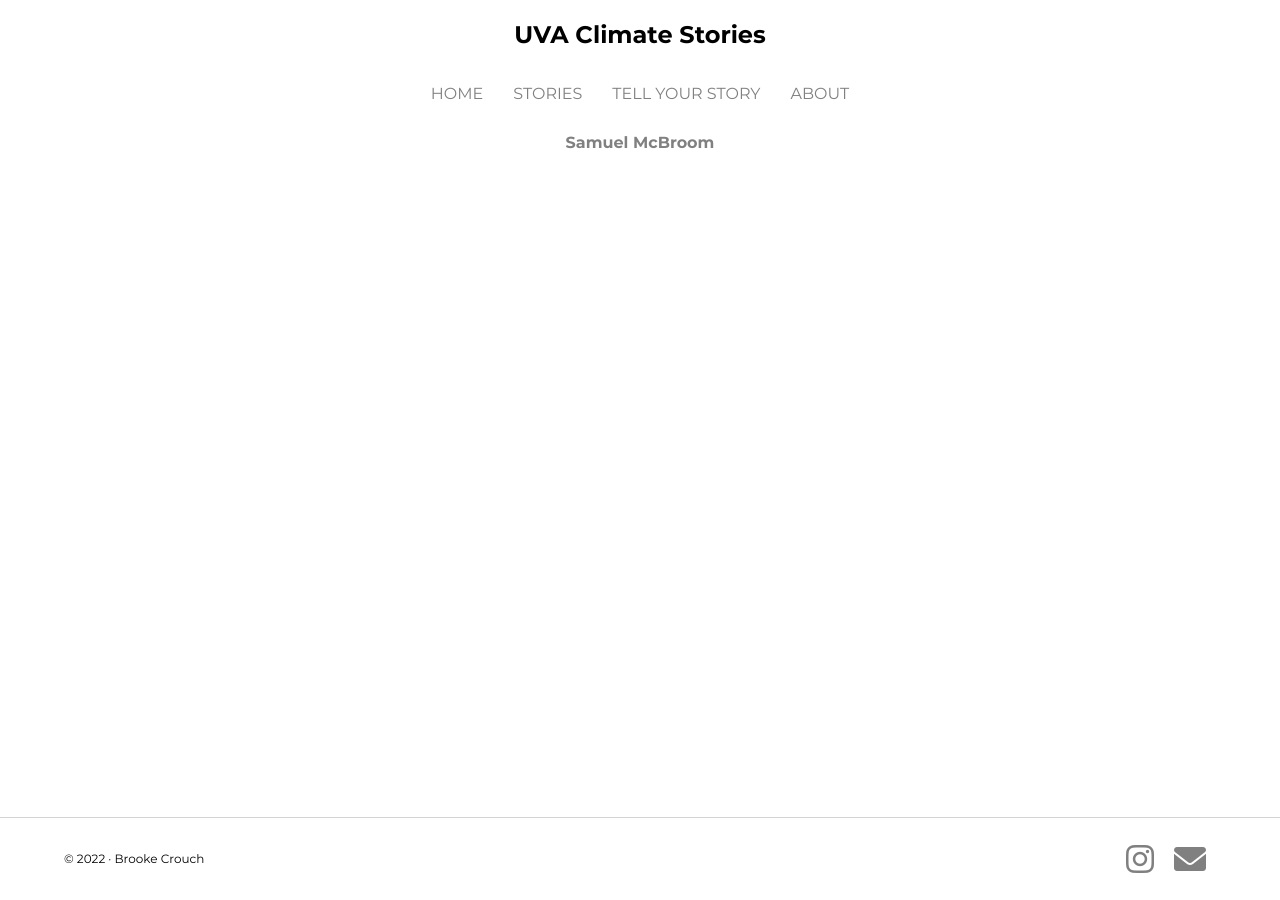
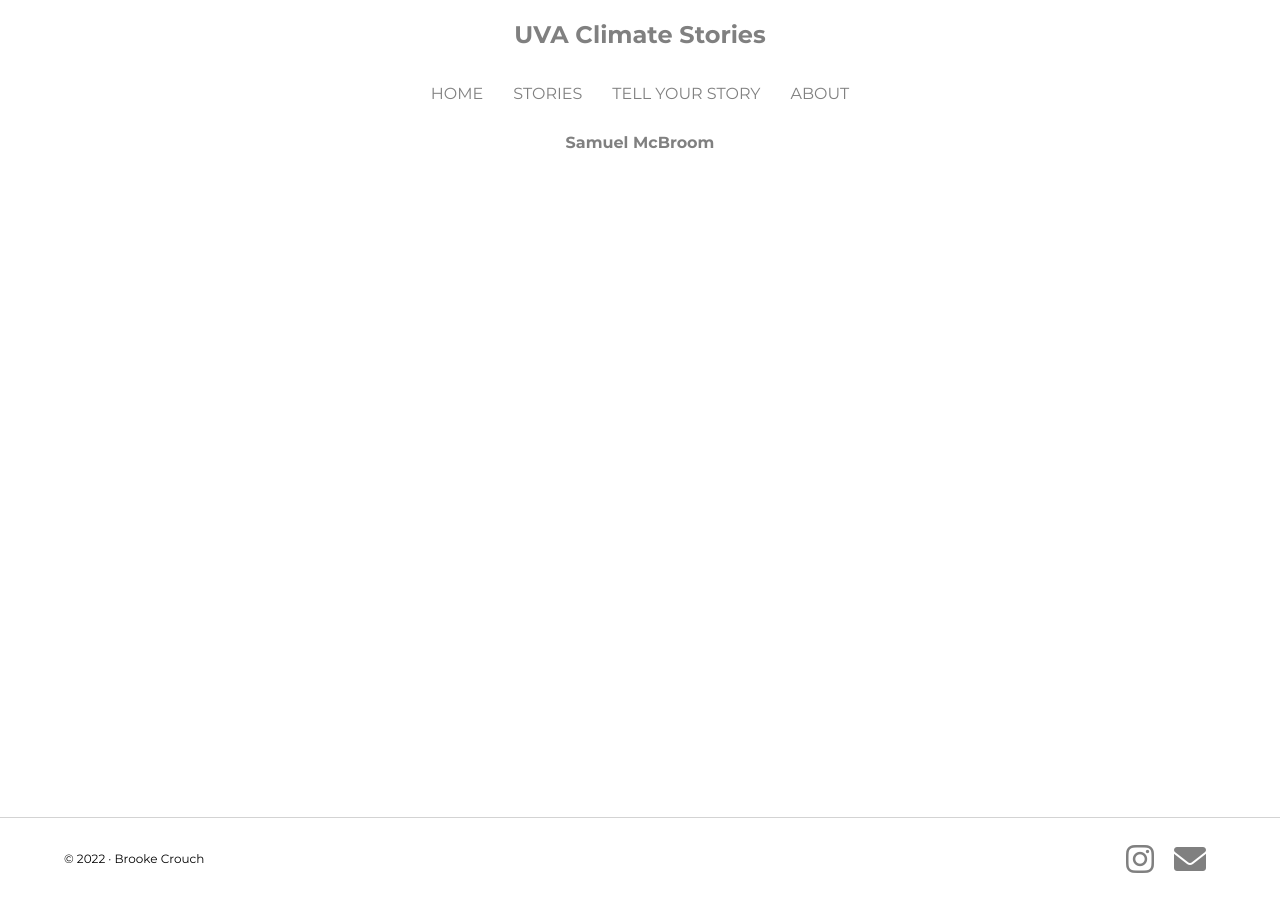
Before and after one commit to UVAClimateStories/uvaclimatestories.github.com, a Jekyll site: the page built from pages/stories.md, in a window 1280 px wide. Built offline with Jekyll 4.4.1, drawn with Linux system fonts in a browser that asks for light colours.

Commit message:
Title link.

```diff
--- a/_includes/header.html
+++ b/_includes/header.html
@@ -24,7 +24,7 @@
 		<header id="header">
 			<div id="site-title">
 				<div id="spacer"></div>
-				<h2 id="title">{{ site.title }}</h2>
+				<h2 id="title"><a id="title-link" href="/">{{ site.title }}</a></h2>
 				<button id="mobile-toggle" class="nav-link" onclick="toggleNav()"><i class="fa-solid fa-bars"></i></button>
 			</div>
 			<nav id="nav">
--- a/_sass/_header.sass
+++ b/_sass/_header.sass
@@ -17,6 +17,9 @@
 
 #title
 	font-family: $font
+
+#title-link
+	color: text
 
 nav
 	display: flex
```
